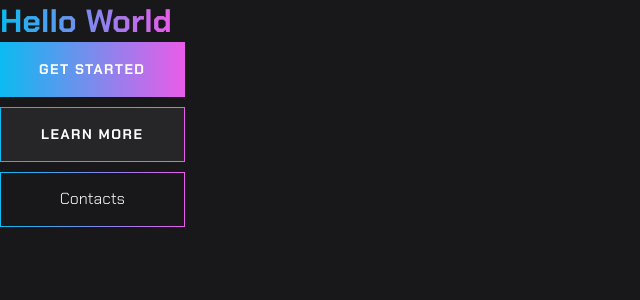
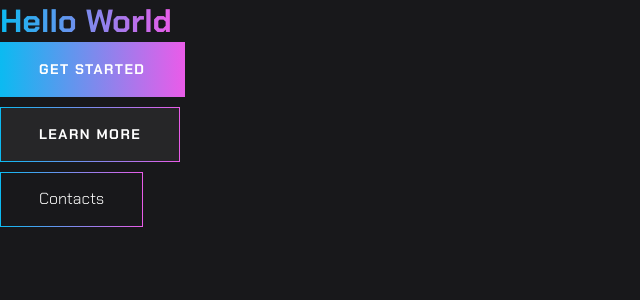
Before and after one commit to Ihaasbut/vrnas, a Next.js app: page / in a window 1280 px wide. Shown: the top 300 px of the page, without its empty margins (0-640 px from the left). Built offline with nearby package versions, Linux system fonts and the light colour scheme.

Commit message:
VRN-6: Правки после ревью

```diff
--- a/src/components/button/Button.module.scss
+++ b/src/components/button/Button.module.scss
@@ -17,8 +17,7 @@
     cursor: pointer;
     color: $color-white;
     position: relative;
-    z-index: 0;
-    overflow: hidden;
+    width: fit-content;
 
     &::before {
         content: "";
--- a/src/components/typography/Typography.tsx
+++ b/src/components/typography/Typography.tsx
@@ -1,4 +1,4 @@
-import type { ElementType, HTMLAttributes, ReactNode } from "react";
+import type { ElementType, ReactNode } from "react";
 import styles from "./Typography.module.scss";
 import cn from "classnames";
 
--- a/src/pages/home/HomeContent.tsx
+++ b/src/pages/home/HomeContent.tsx
@@ -13,11 +13,13 @@ function HomeContent() {
                         Get started
                     </Typography>
                 </Button>
+
                 <Button variant="outline">
                     <Typography variant="button-1" as={"span"}>
                         learn more
                     </Typography>
                 </Button>
+
                 <Button variant="ghost">
                     <Typography variant="button-2" as={"span"}>
                         Contacts
```
